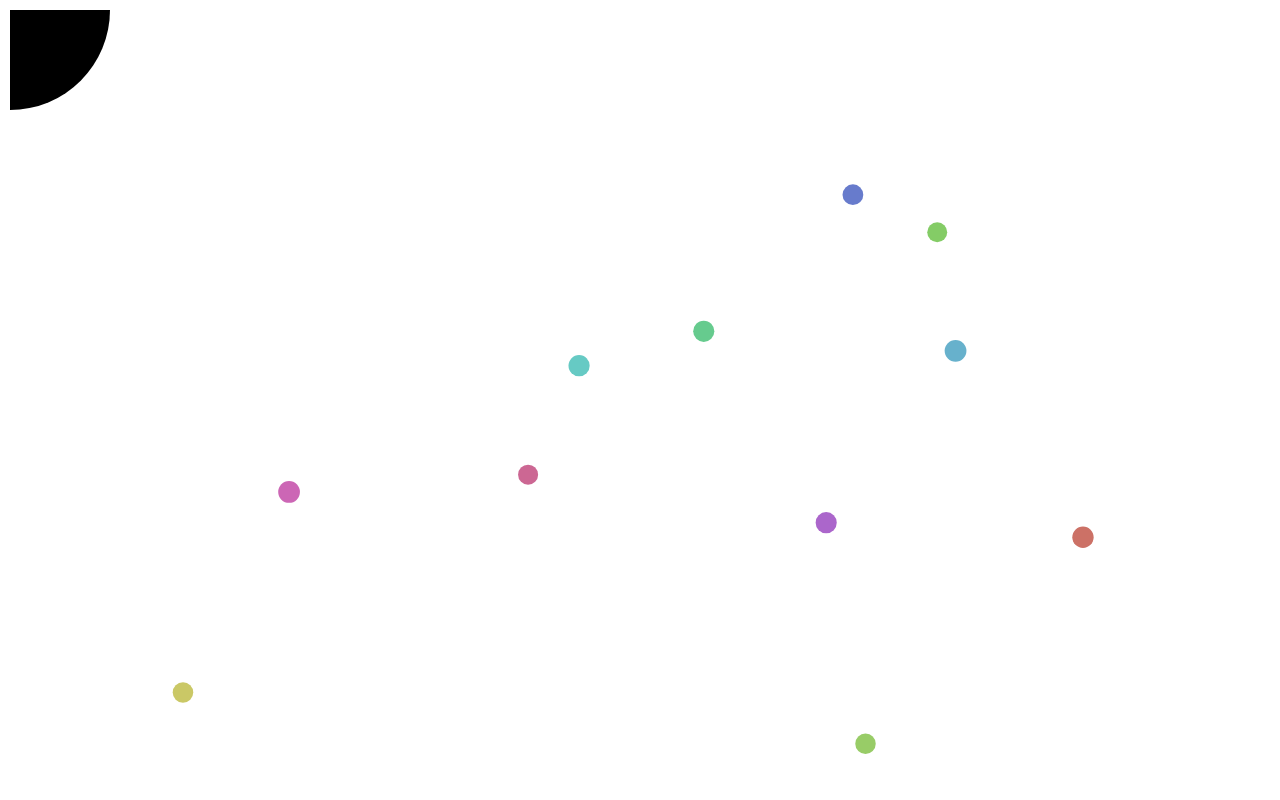
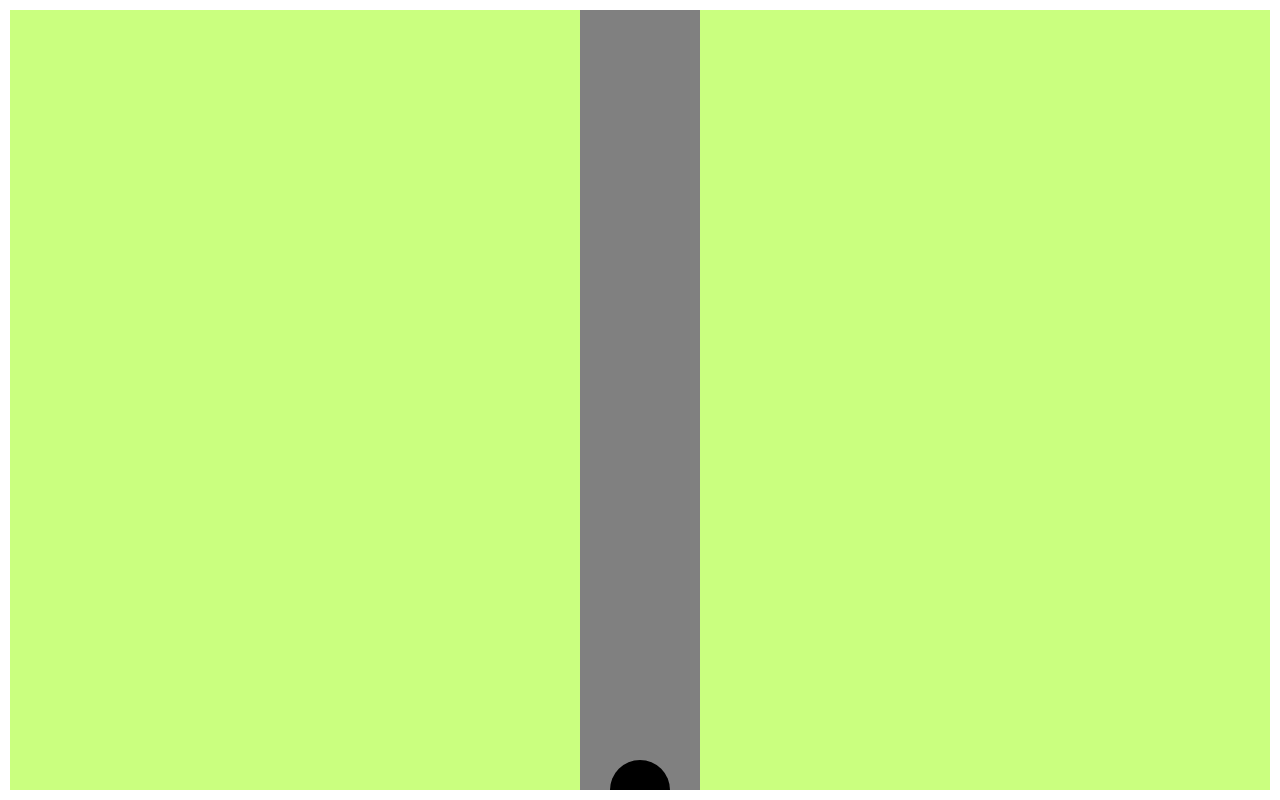
Before and after one commit to ssugar/d3rpg, a plain HTML site: page index.html in a window 1280 px wide. Drawn offline with nearby package versions, Linux system fonts and the light colour scheme.

Commit message:
added road and user movement constrained on roads

```diff
--- a/layout.css
+++ b/layout.css
@@ -10,4 +10,5 @@ body {
 }
 
 #main-canvas {
+    background-color: rgba(150, 255, 0, 0.5);
 }
--- a/main.js
+++ b/main.js
@@ -5,6 +5,8 @@ var h = Math.max(document.documentElement.clientHeight, window.innerHeight || 0)
 var canvasMargin = 10;
 var canvasWidth = w - canvasMargin*2;
 var canvasHeight = h - canvasMargin*2;
+var horizontalCenter = canvasWidth/2;
+var verticalCenter = canvasHeight/2;
 
 //Animation and transition settings
 var redrawCanvasInterval = 50;
@@ -16,7 +18,7 @@ var takeActionThreshold = 250;
 var gameOver = 0;
 var moveNumber = 0;
 var startingNumOfCircles = 10;
-var sizeOfUserFigure = 100;
+var sizeOfUserFigure = 30;
 var sizeOfCircleMin = 10;
 var sizeOfCircleMax = 80;
 
@@ -28,20 +30,26 @@ var canvas = d3.select("body").append("canvas")
 var context = canvas.node().getContext("2d")
 
 //Building a container to hold our user figure and circle settings
-var circleHolder = document.createElement("custom");
-var circleContainer = d3.select(circleHolder);
-for(i = 0; i < startingNumOfCircles; i++) {
-    addNewCircle();
-}
-var userFigure = circleContainer.append("circle")
+var hiddenElement = document.createElement("custom");
+var objectContainer = d3.select(hiddenElement);
+
+//for(i = 0; i < startingNumOfCircles; i++) {
+//    addNewBuilding();
+//}
+addNewRoad((horizontalCenter-sizeOfUserFigure*2), 0, sizeOfUserFigure*4, canvasHeight);
+
+var userFigure = objectContainer.append("circle")
     .attr("class", "userCircleNode")
     .attr("id", "userCircle")
+    .attr("cx", horizontalCenter)
+    .attr("cy", canvasHeight)
     .attr("r", sizeOfUserFigure)
     .attr("fill", "black");
 
 //Selecting the user figure and the circles
-var userBinding = circleContainer.selectAll(".userCircleNode");
-var circleBinding = circleContainer.selectAll(".circleNode");
+var userBinding = objectContainer.selectAll(".userCircleNode");
+var buildingBinding = objectContainer.selectAll(".buildingNode");
+var roadBinding = objectContainer.selectAll(".roadNode");
 
 //Starting the animation
 runTimer();
@@ -65,26 +73,34 @@ keyboardJS.bind('s', function(e) {
   keyboardMove(0, 10);
 });
 
+function addNewBuilding(){
+    var randomX = d3.randomUniform(0, canvasWidth)();
+    var randomY = d3.randomUniform(0, canvasHeight)();
+    var randomSize = d3.randomUniform(sizeOfCircleMin, sizeOfCircleMax)();
+    var building = objectContainer.append("rect")
+        .attr("class", "buildingNode")
+        .attr("x", randomX)
+        .attr("y", randomY)
+        .attr("width", randomSize)
+        .attr("height", randomSize)
+        .attr("fill", randomColor);
+}
 
-
-
-//Adds a new circle, initial placement is outside the radius of the user starting position
-function addNewCircle(){
-    var randomX = d3.randomUniform(sizeOfUserFigure, canvasWidth)();
-    var randomY = d3.randomUniform(sizeOfUserFigure, canvasHeight)();
-    var circleItem = circleContainer.append("circle")
-        .attr("class", "circleNode")
-        .attr("cx", randomX)
-        .attr("cy", randomY)
-        .attr("r", sizeOfCircleMin)
-        .attr("fill", randomColor);
+function addNewRoad(startX, startY, width, height){
+    var road = objectContainer.append("rect")
+        .attr("class", "roadNode")
+        .attr("x", startX)
+        .attr("y", startY)
+        .attr("width", width)
+        .attr("height", height)
+        .attr("fill", "grey");
 }
 
 //Removes all circles except the starting circles
 function removeExtraCircles(){
-    circleBinding = circleContainer.selectAll(".circleNode");
+    buildingBinding = objectContainer.selectAll(".circleNode");
     var loopCounter = 0;
-    circleBinding.each(function(d) {
+    buildingBinding.each(function(d) {
         if(loopCounter >= startingNumOfCircles){
             var node = d3.select(this);
             node.remove();
@@ -98,7 +114,7 @@ function runTimer(){
         clearCanvas(context)
         setTransition();
         //detectCollision(d3timer, elapsed);
-        drawCanvas(circleBinding, context);
+        drawCanvas(buildingBinding, context);
     }, redrawCanvasInterval);
 }
 
@@ -110,12 +126,21 @@ function clearCanvas(context){
 
 function drawCanvas(circleBinding, context){
     //reselect all circles as more may have been added.
-    circleBinding = circleContainer.selectAll(".circleNode");
-    circleBinding.each(function(d) {
+    buildingBinding = objectContainer.selectAll(".buildingNode");
+    buildingBinding.each(function(d) {
         var node = d3.select(this);
         context.fillStyle = node.attr("fill");
         context.beginPath();
-        context.arc(node.attr("cx"), node.attr("cy"), node.attr("r"), 0, 2 * Math.PI, true);
+        context.rect(node.attr("x"), node.attr("y"), node.attr("width"), node.attr("height"));
+        context.fill();
+        context.closePath();
+    });
+    roadBinding = objectContainer.selectAll(".roadNode");
+    roadBinding.each(function(d) {
+        var node = d3.select(this);
+        context.fillStyle = node.attr("fill");
+        context.beginPath();
+        context.rect(node.attr("x"), node.attr("y"), node.attr("width"), node.attr("height"));
         context.fill();
         context.closePath();
     });
@@ -132,22 +157,22 @@ function drawCanvas(circleBinding, context){
 //tell each circle where to move to and what color to change to next
 function setTransition(){
     if(takeAction == takeActionThreshold) {
-        circleBinding = circleContainer.selectAll(".circleNode");
-        circleBinding.each(function(d) {
+        buildingBinding = objectContainer.selectAll(".buildingNode");
+        buildingBinding.each(function(d) {
             var node = d3.select(this);
             var randomX = d3.randomUniform(0, canvasWidth)();
             var randomY = d3.randomUniform(0, canvasHeight)();
-            var randomR = d3.randomUniform(sizeOfCircleMin, sizeOfCircleMax)();
+            var randomSize = d3.randomUniform(sizeOfCircleMin, sizeOfCircleMax)();
             node.transition()
             .duration(transitionObjectInterval)
-            .attr("cx", randomX)
-            .attr("cy", randomY)
-            .attr("r", randomR)
+            .attr("x", randomX)
+            .attr("y", randomY)
+            .attr("width", randomSize)
+            .attr("height", randomSize)
             .attr("fill", randomColor);
         });
         moveNumber = moveNumber + 1;
         takeAction = 0;
-        addNewCircle();
     }
     else{
         takeAction = takeAction + 1;
@@ -156,8 +181,8 @@ function setTransition(){
 
 //move all circles off the canvas, called after user loses so they can re-start anywhere on the screen and not collide immediately.
 function setTransitionOffCanvas(){
-    circleBinding = circleContainer.selectAll(".circleNode");
-    circleBinding.each(function(d) {
+    buildingBinding = objectContainer.selectAll(".buildingNode");
+    buildingBinding.each(function(d) {
         var node = d3.select(this);
         node.transition()
         .duration(100)
@@ -177,8 +202,8 @@ function detectCollision(d3timer, elapsed){
     var userY = [];
     var userColor = [];
     var userRadius = [];
-    circleBinding = circleContainer.selectAll(".circleNode");
-    circleBinding.each(function(d) {
+    buildingBinding = objectContainer.selectAll(".buildingNode");
+    buildingBinding.each(function(d) {
         node = d3.select(this);
         currentX.push(Math.round(node.attr("cx")));
         currentY.push(Math.round(node.attr("cy")));
@@ -247,11 +272,36 @@ function touchEnd() {
 }
 
 function keyboardMove(chX, chY) {
+    //read in the roads
+    roadBinding = objectContainer.selectAll(".roadNode");
+    var roadStartX = [];
+    var roadStartY = [];
+    var roadEndX = [];
+    var roadEndY = [];
+    roadBinding.each(function() {
+      var node = d3.select(this);
+      roadStartX.push(node.attr("x"));
+      roadStartY.push(node.attr("y"));
+      roadEndX.push(+node.attr("width") + +roadStartX);
+      roadEndY.push(+node.attr("height") + +roadStartY);
+    });
+
+    //for each user item, should only be 1
     userBinding.each(function() {
         var node = d3.select(this);
         var curX = node.attr("cx");
         var curY = node.attr("cy");
+        var nextX = +curX + +chX;
+        var nextY = +curY + +chY;
+        for(i = 0; i < roadStartX.length; i++){
+            if((curX >= roadStartX[i] && curX <= roadEndX[i]) || (nextX >= roadStartX[i] && nextX <= roadEndX[i])){
                 node.attr("cx", +curX + +chX);
+                //console.log("move valid on X axis for road" + i);
+            }
+            if((curY >= roadStartY[i] && curY <= roadEndY[i]) || (nextY >= roadStartY[i] && nextY <= roadEndY[i])){
                 node.attr("cy", +curY + +chY);
+                //console.log("move valid on Y axis for road" + i);
+            }
+        }
   });
 }
```
Lines whose indentation alone changed are shown as unchanged.
